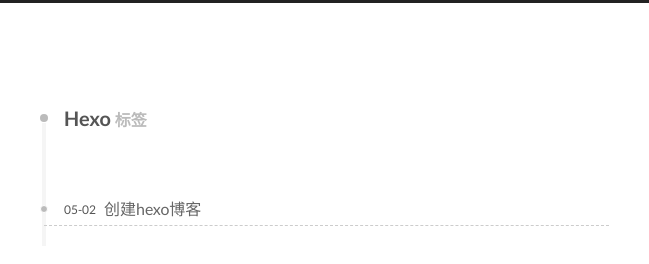
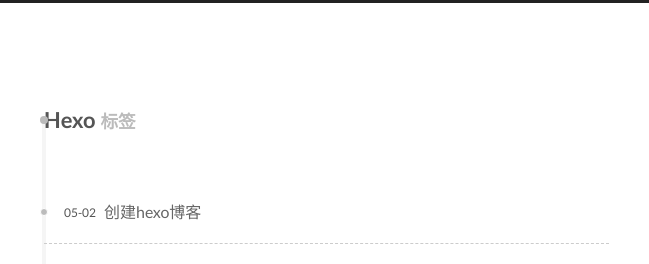
Before and after one commit to lyscc/lyscc.github.io, a plain HTML site: page tags/Hexo/index.html in a window 1280 px wide. Shown: the top 264 px of the page, 211-860 px from the left. Drawn offline with Linux system fonts and the light colour scheme.

Commit message:
Site updated: 2017-05-04 09:08:03

```diff
--- a/css/main.css
+++ b/css/main.css
@@ -1233,6 +1233,7 @@ pre .javascript .function {
 }
 .posts-collapse .collection-title small {
   color: #bbb;
+  margin-left: 5px;
 }
 .posts-collapse .collection-title::before {
   content: " ";
@@ -1695,7 +1696,7 @@ pre .javascript .function {
   width: 4px;
   height: 4px;
   border-radius: 50%;
-  background: #81ff0e;
+  background: #28b97d;
 }
 .links-of-blogroll {
   font-size: 13px;
--- a/tags/Hexo/index.html
+++ b/tags/Hexo/index.html
@@ -243,10 +243,8 @@
 
   <div id="posts" class="posts-collapse">
     <div class="collection-title">
-      <h2 >
-        Hexo
-        <small>标签</small>
-      </h2>
+      <h1>Hexo<small>标签</small>
+      </h1>
     </div>
 
 
@@ -255,7 +253,7 @@
   <article class="post post-type-normal" itemscope itemtype="http://schema.org/Article">
     <header class="post-header">
 
-      <h1 class="post-title">
+      <h2 class="post-title">
 
             <a class="post-title-link" href="/2017/05/02/build-hexo-blog/" itemprop="url">
 
@@ -263,7 +261,7 @@
 
             </a>
 
-      </h1>
+      </h2>
 
       <div class="post-meta">
         <time class="post-time" itemprop="dateCreated"
```
Also changed, not shown: 2017/05/02/build-hexo-blog/index.html (+1 -8 lines), 2017/05/02/hello-world/index.html (+1 -8 lines), archives/2017/05/index.html (+4 -4 lines), archives/2017/index.html (+4 -4 lines), archives/index.html (+4 -4 lines), categories/Hexo/index.html (+4 -6 lines), index.html (+2 -18 lines).
